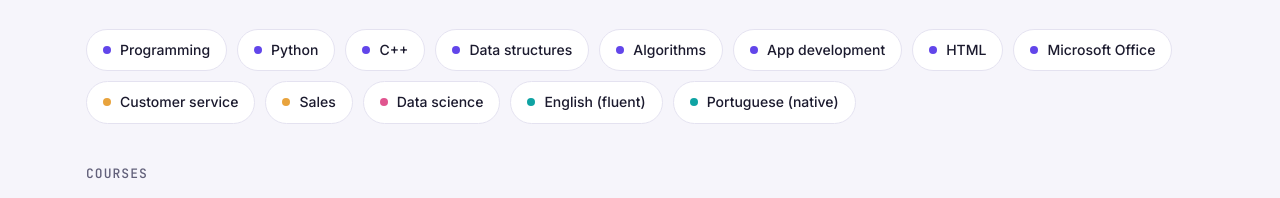
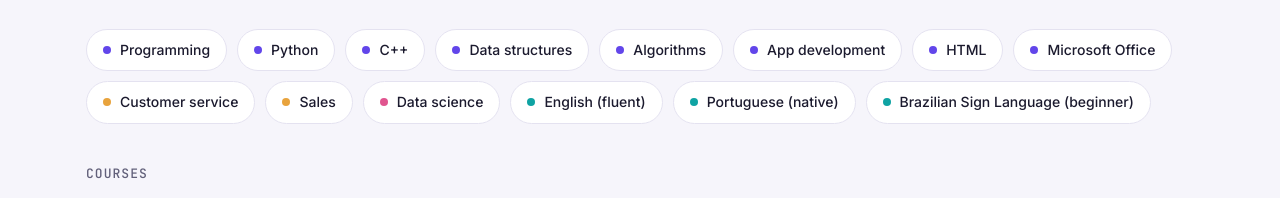
Before and after one commit to stevelacey/marianaeva, a plain HTML site: page index.html in a window 1280 px wide. Shown: the part 3967-4165 px from the top of the page. Drawn offline with Linux system fonts and the light colour scheme.

Commit message:
Add Brazilian Sign Language to languages

```diff
--- a/index.html
+++ b/index.html
@@ -434,6 +434,7 @@
       <span class="tag" style="--c:var(--coral)">Data science</span>
       <span class="tag" style="--c:var(--teal)">English (fluent)</span>
       <span class="tag" style="--c:var(--teal)">Portuguese (native)</span>
+      <span class="tag" style="--c:var(--teal)" title="Libras">Brazilian Sign Language (beginner)</span>
     </div>
     <h3 class="courses-title">Courses</h3>
     <div class="courses reveal">
```
